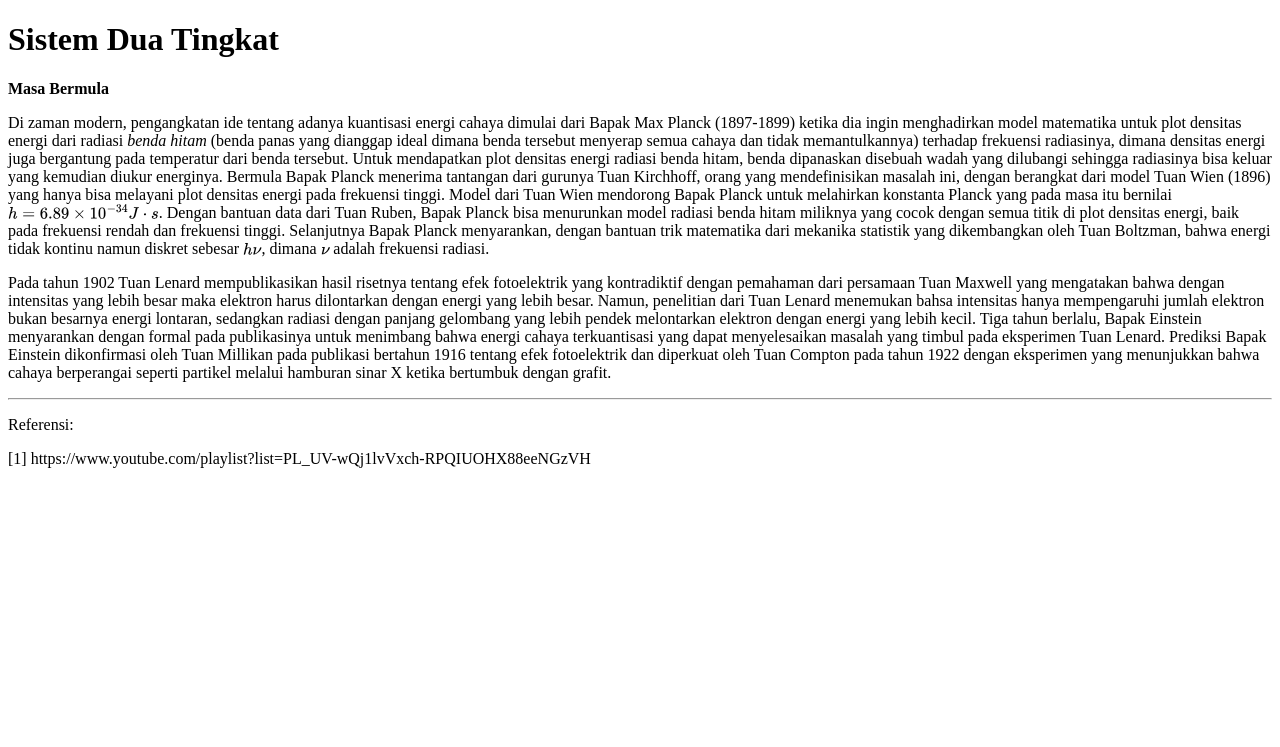
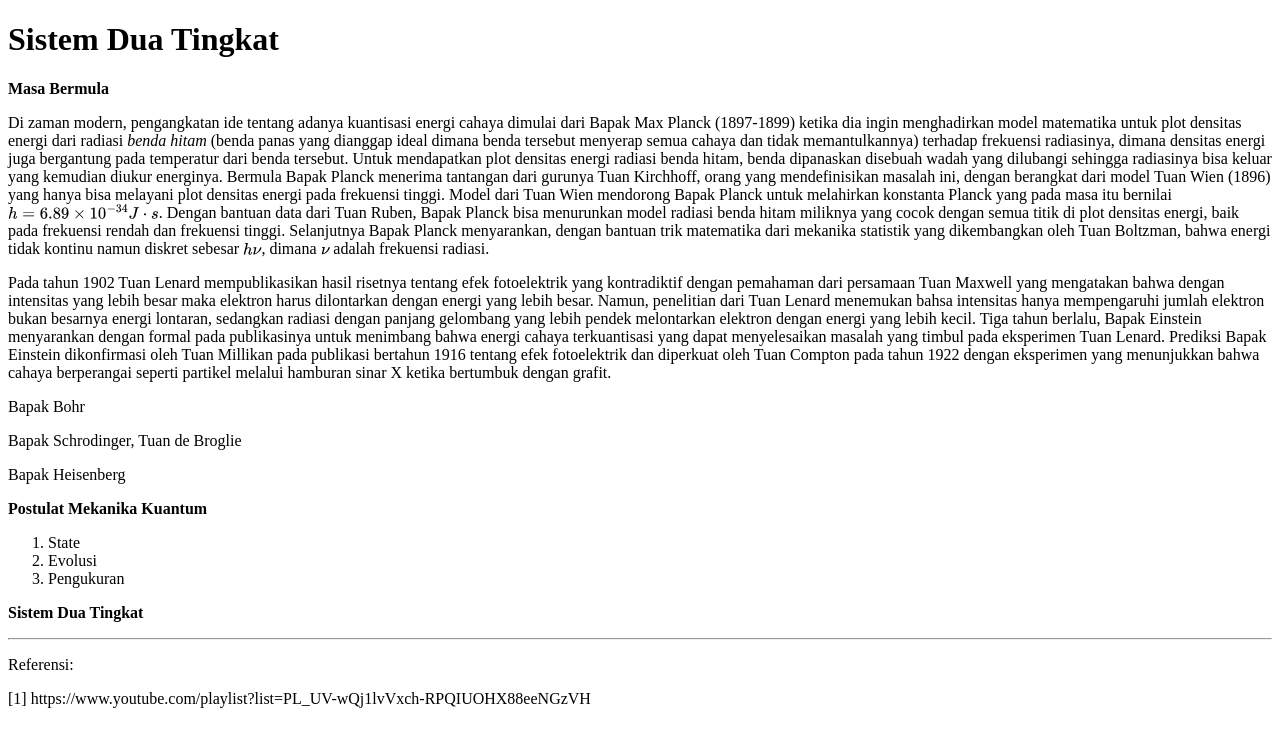
Before and after one commit to dangausuluah/dangausuluah.github.io, a Jekyll site: the page built from _posts/2025-08-26-SDT.md, in a window 1280 px wide. Shown: the top 747 px of the page. Built offline with Jekyll 4.4.1, drawn with Linux system fonts in a browser that asks for light colours; nearby versions of some CDN libraries; our own code applies the rules of GitHub Pages for plain Markdown files; a script that is not in the unit is left out; comment, search, counter and statistics services are not loaded.

Commit message:
Update 2025-08-26-SDT.md

```diff
--- a/_posts/2025-08-26-SDT.md
+++ b/_posts/2025-08-26-SDT.md
@@ -8,6 +8,20 @@ Di zaman modern, pengangkatan ide tentang adanya kuantisasi energi cahaya dimula
 
 Pada tahun 1902 Tuan Lenard mempublikasikan hasil risetnya tentang efek fotoelektrik yang kontradiktif dengan pemahaman dari persamaan Tuan Maxwell yang mengatakan bahwa dengan intensitas yang lebih besar maka elektron harus dilontarkan dengan energi yang lebih besar. Namun, penelitian dari Tuan Lenard menemukan bahsa intensitas hanya mempengaruhi jumlah elektron bukan besarnya energi lontaran, sedangkan radiasi dengan panjang gelombang yang lebih pendek melontarkan elektron dengan energi yang lebih kecil. Tiga tahun berlalu, Bapak Einstein menyarankan dengan formal pada publikasinya untuk menimbang bahwa energi cahaya terkuantisasi yang dapat menyelesaikan masalah yang timbul pada eksperimen Tuan Lenard. Prediksi Bapak Einstein dikonfirmasi oleh Tuan Millikan pada publikasi bertahun 1916 tentang efek fotoelektrik dan diperkuat oleh Tuan Compton pada tahun 1922 dengan eksperimen yang menunjukkan bahwa cahaya berperangai seperti partikel melalui hamburan sinar X ketika bertumbuk dengan grafit.
 
+Bapak Bohr
+
+Bapak Schrodinger, Tuan de Broglie
+
+Bapak Heisenberg
+
+<b>Postulat Mekanika Kuantum</b>
+
+1. State
+2. Evolusi
+3. Pengukuran
+
+<b>Sistem Dua Tingkat</b>
+
 ___
 Referensi:
 
```
